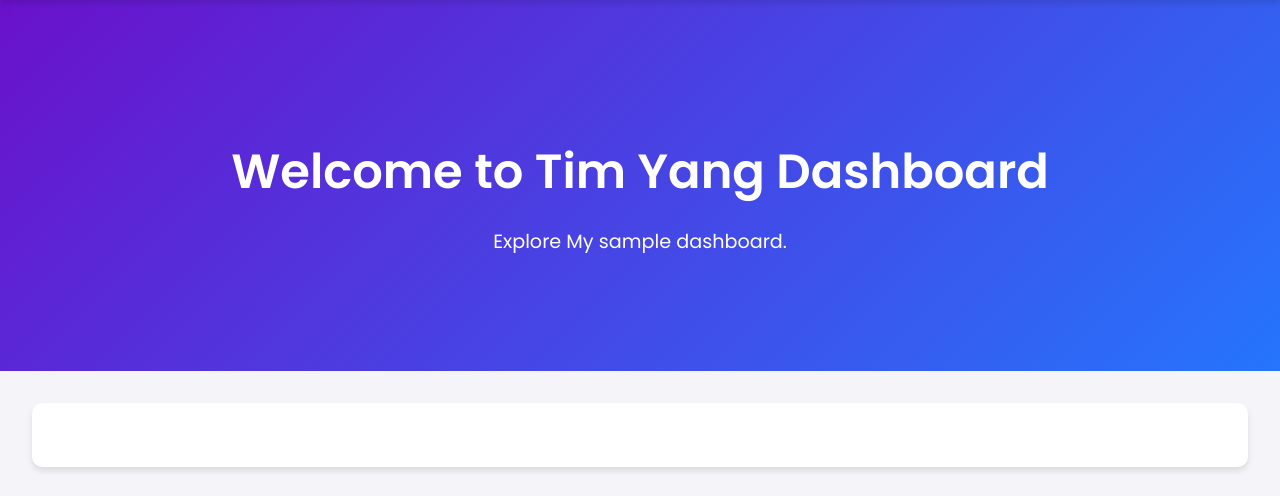
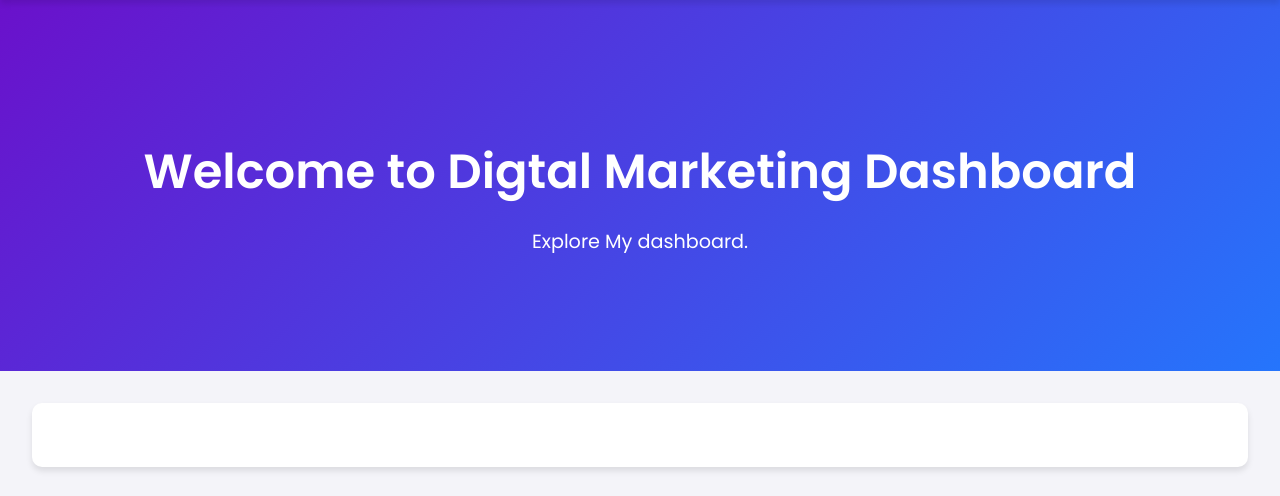
Before and after one commit to timyang2048/repo_app_new, a Flask app: page / in a window 1280 px wide. Shown: the part 89-585 px from the top of the page. Run offline with Flask 3, Linux system fonts and the light colour scheme; some libraries are stand-ins or nearby versions.

Commit message:
Update index.html

```diff
--- a/templates/index.html
+++ b/templates/index.html
@@ -6,7 +6,7 @@
 
     <meta charset="UTF-8">
     <meta name="viewport" content="width=device-width, initial-scale=1.0">
-    <title>TIM YANG  Dashboard</title>
+    <title>Digtal Marketing  Dashboard</title>
     <!-- Add Google Fonts -->
     <link href="https://fonts.googleapis.com/css2?family=Poppins:wght@400;600&display=swap" rel="stylesheet">
     <!-- Add Font Awesome Icons -->
@@ -196,8 +196,8 @@
 
     <!-- Hero Section -->
     <section id="home" class="hero">
-        <h1>Welcome to Tim Yang Dashboard</h1>
-        <p>Explore My sample dashboard.</p>
+        <h1>Welcome to Digtal Marketing Dashboard</h1>
+        <p>Explore My dashboard.</p>
     </section>
 
     <!-- Tableau Embed Section -->
```
